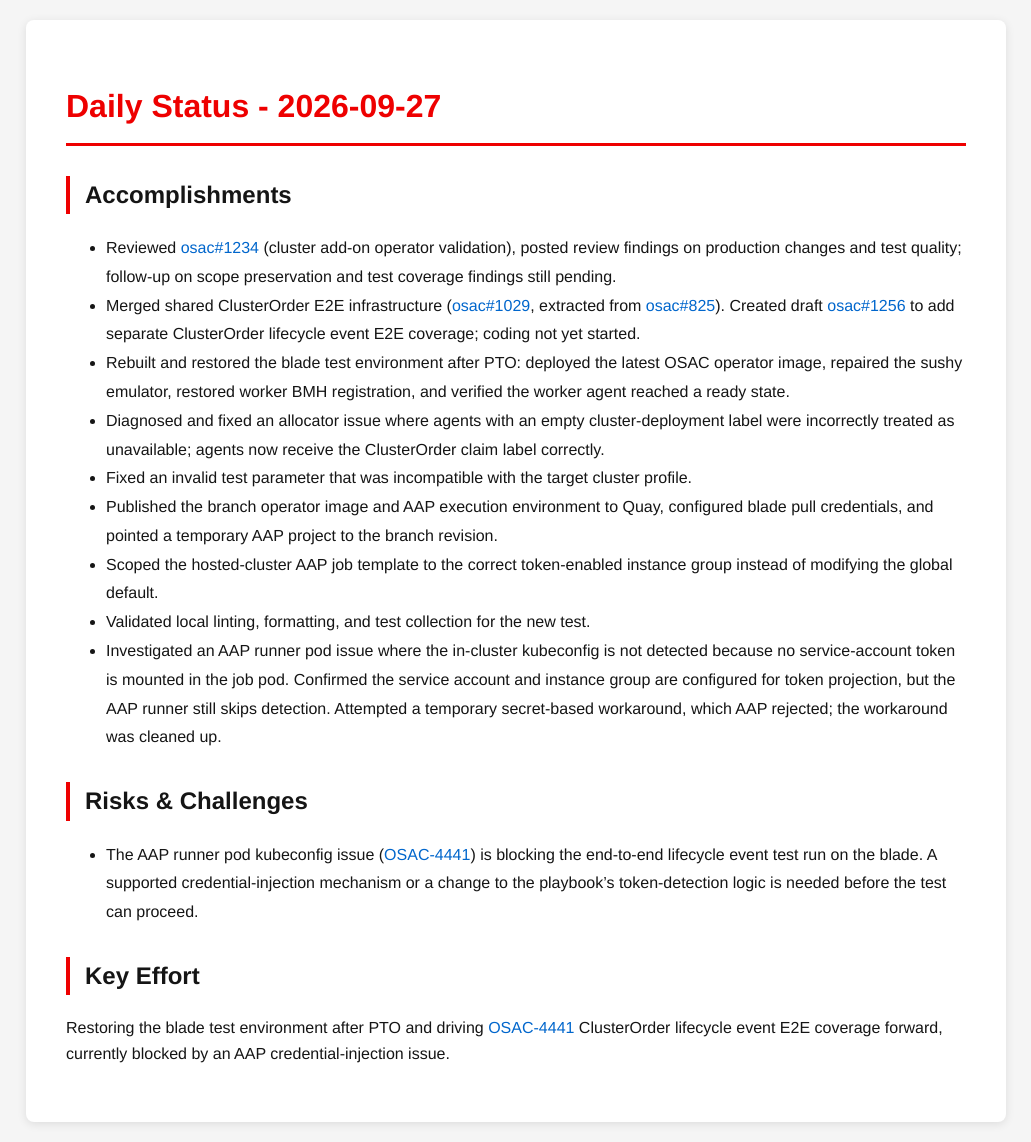
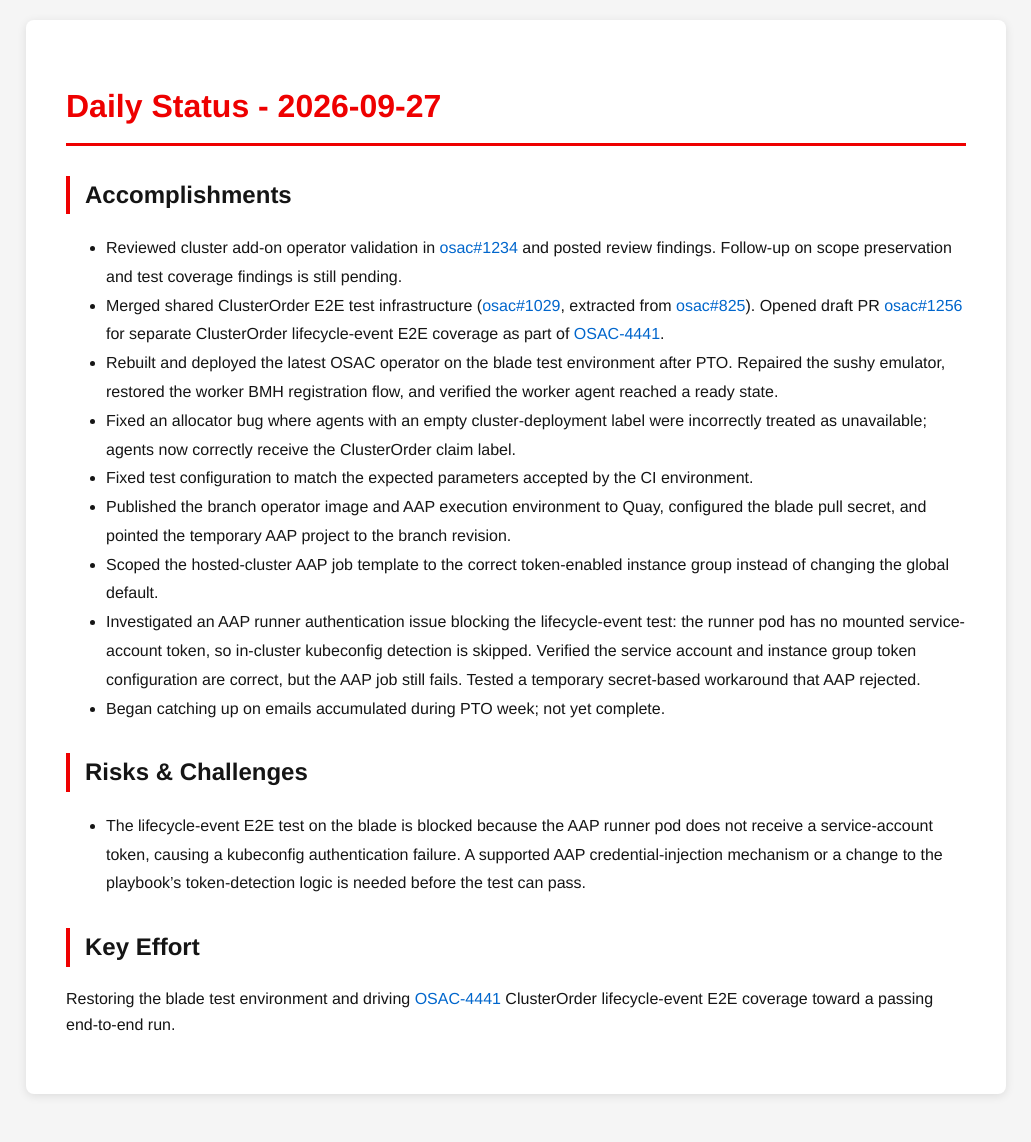
Before and after one commit to tzvatot/daily-status, a Jekyll site: the page built from 2026-09-27.md, in a window 1280 px wide. Shown: the whole page, without its empty margins (124-1155 px from the left). Built offline with Jekyll 4.4.1, drawn with Linux system fonts in a browser that asks for light colours; after the commit the page ends 1114 px from its top, so only the background shows below that.

Commit message:
Daily status update - 2026-09-27

```diff
--- a/2026-09-27.md
+++ b/2026-09-27.md
@@ -7,18 +7,18 @@ date: 2026-09-27
 # Daily Status - 2026-09-27
 
 ## Accomplishments
-- Reviewed [osac#1234](https://github.com/osac-project/osac/pull/1234) (cluster add-on operator validation), posted review findings on production changes and test quality; follow-up on scope preservation and test coverage findings still pending.
-- Merged shared ClusterOrder E2E infrastructure ([osac#1029](https://github.com/osac-project/osac/pull/1029), extracted from [osac#825](https://github.com/osac-project/osac/pull/825)). Created draft [osac#1256](https://github.com/osac-project/osac/pull/1256) to add separate ClusterOrder lifecycle event E2E coverage; coding not yet started.
-- Rebuilt and restored the blade test environment after PTO: deployed the latest OSAC operator image, repaired the sushy emulator, restored worker BMH registration, and verified the worker agent reached a ready state.
-- Diagnosed and fixed an allocator issue where agents with an empty cluster-deployment label were incorrectly treated as unavailable; agents now receive the ClusterOrder claim label correctly.
-- Fixed an invalid test parameter that was incompatible with the target cluster profile.
-- Published the branch operator image and AAP execution environment to Quay, configured blade pull credentials, and pointed a temporary AAP project to the branch revision.
-- Scoped the hosted-cluster AAP job template to the correct token-enabled instance group instead of modifying the global default.
-- Validated local linting, formatting, and test collection for the new test.
-- Investigated an AAP runner pod issue where the in-cluster kubeconfig is not detected because no service-account token is mounted in the job pod. Confirmed the service account and instance group are configured for token projection, but the AAP runner still skips detection. Attempted a temporary secret-based workaround, which AAP rejected; the workaround was cleaned up.
+- Reviewed cluster add-on operator validation in [osac#1234](https://github.com/osac-project/osac/pull/1234) and posted review findings. Follow-up on scope preservation and test coverage findings is still pending.
+- Merged shared ClusterOrder E2E test infrastructure ([osac#1029](https://github.com/osac-project/osac/pull/1029), extracted from [osac#825](https://github.com/osac-project/osac/pull/825)). Opened draft PR [osac#1256](https://github.com/osac-project/osac/pull/1256) for separate ClusterOrder lifecycle-event E2E coverage as part of [OSAC-4441](https://redhat.atlassian.net/browse/OSAC-4441).
+- Rebuilt and deployed the latest OSAC operator on the blade test environment after PTO. Repaired the sushy emulator, restored the worker BMH registration flow, and verified the worker agent reached a ready state.
+- Fixed an allocator bug where agents with an empty cluster-deployment label were incorrectly treated as unavailable; agents now correctly receive the ClusterOrder claim label.
+- Fixed test configuration to match the expected parameters accepted by the CI environment.
+- Published the branch operator image and AAP execution environment to Quay, configured the blade pull secret, and pointed the temporary AAP project to the branch revision.
+- Scoped the hosted-cluster AAP job template to the correct token-enabled instance group instead of changing the global default.
+- Investigated an AAP runner authentication issue blocking the lifecycle-event test: the runner pod has no mounted service-account token, so in-cluster kubeconfig detection is skipped. Verified the service account and instance group token configuration are correct, but the AAP job still fails. Tested a temporary secret-based workaround that AAP rejected.
+- Began catching up on emails accumulated during PTO week; not yet complete.
 
 ## Risks & Challenges
-- The AAP runner pod kubeconfig issue ([OSAC-4441](https://redhat.atlassian.net/browse/OSAC-4441)) is blocking the end-to-end lifecycle event test run on the blade. A supported credential-injection mechanism or a change to the playbook's token-detection logic is needed before the test can proceed.
+- The lifecycle-event E2E test on the blade is blocked because the AAP runner pod does not receive a service-account token, causing a kubeconfig authentication failure. A supported AAP credential-injection mechanism or a change to the playbook's token-detection logic is needed before the test can pass.
 
 ## Key Effort
-Restoring the blade test environment after PTO and driving [OSAC-4441](https://redhat.atlassian.net/browse/OSAC-4441) ClusterOrder lifecycle event E2E coverage forward, currently blocked by an AAP credential-injection issue.
+Restoring the blade test environment and driving [OSAC-4441](https://redhat.atlassian.net/browse/OSAC-4441) ClusterOrder lifecycle-event E2E coverage toward a passing end-to-end run.
```
